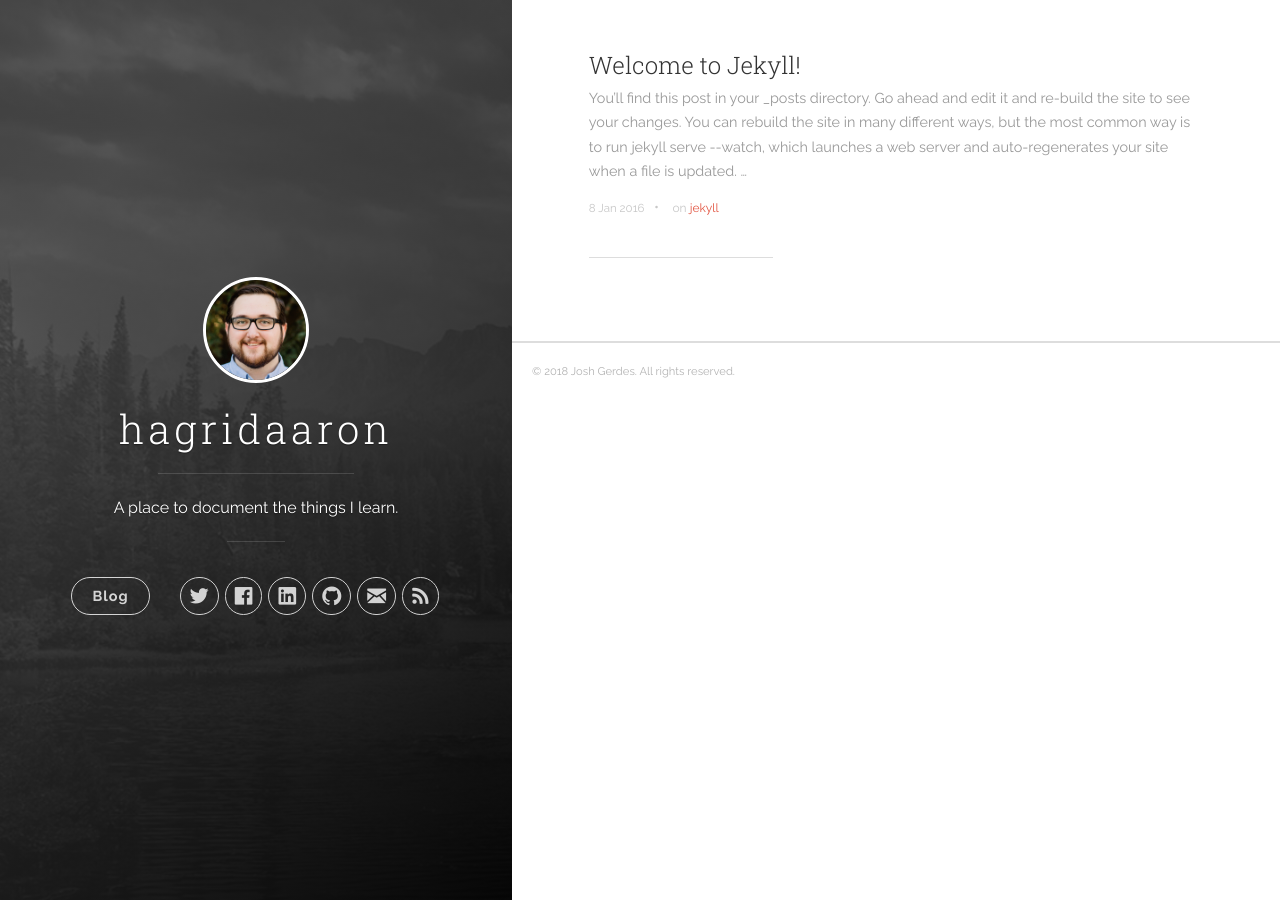
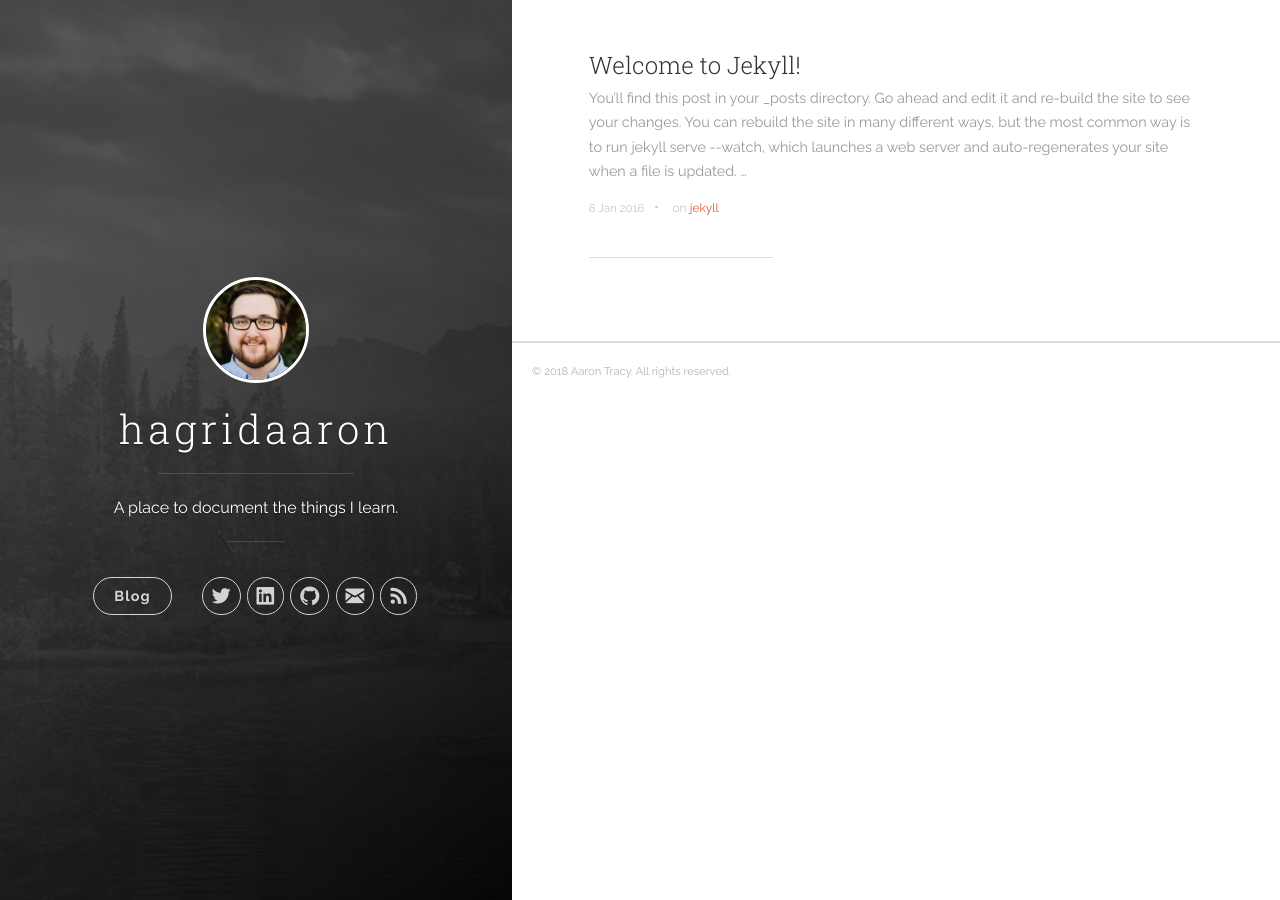
Before and after one commit to hagridaaron/hagridaaron.github.io, a Jekyll site: the page built from index.html, in a window 1280 px wide. Built offline with Jekyll 4.4.1, drawn with Linux system fonts in a browser that asks for light colours; the list of posts is cut into pages by our own code.

Commit message:
update config for socials

```diff
--- a/_config.yml
+++ b/_config.yml
@@ -7,12 +7,11 @@
 # disqus_shortname: 'your-disqus-name'
 
 author:
-  name: 'Josh Gerdes'
-  email: josh@joshgerdes.com
-  twitter_username: joshgerdes
-  facebook_username: joshgerdes
-  github_username:  joshgerdes
-  linkedin_username:  joshgerdes
+  name: 'Aaron Tracy'
+  email: hagridaaron.services@gmail.com
+  twitter_username: hagridaaron
+  github_username:  hagridaron
+  linkedin_username:  hagridaaron
 
 defaults:
   -
```
